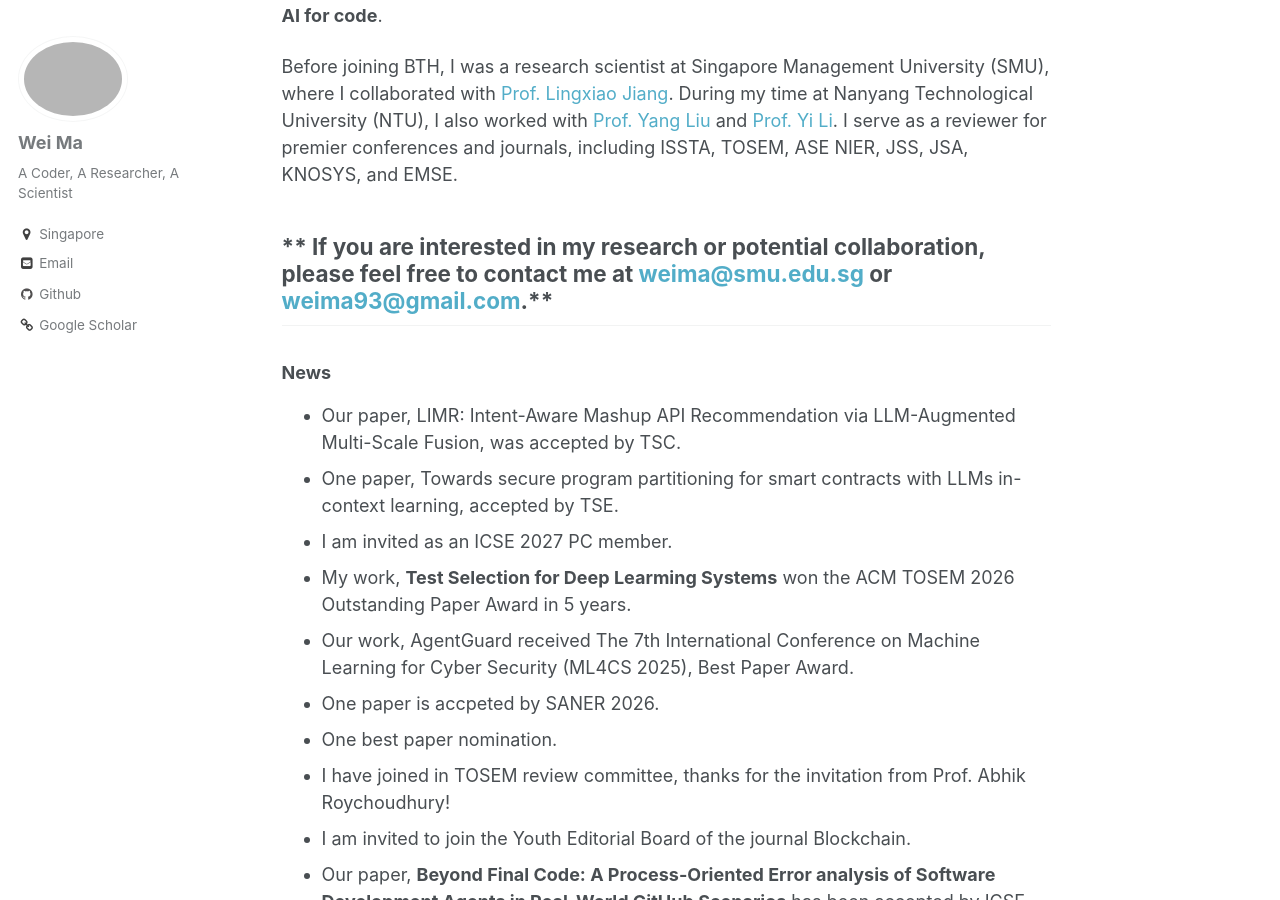
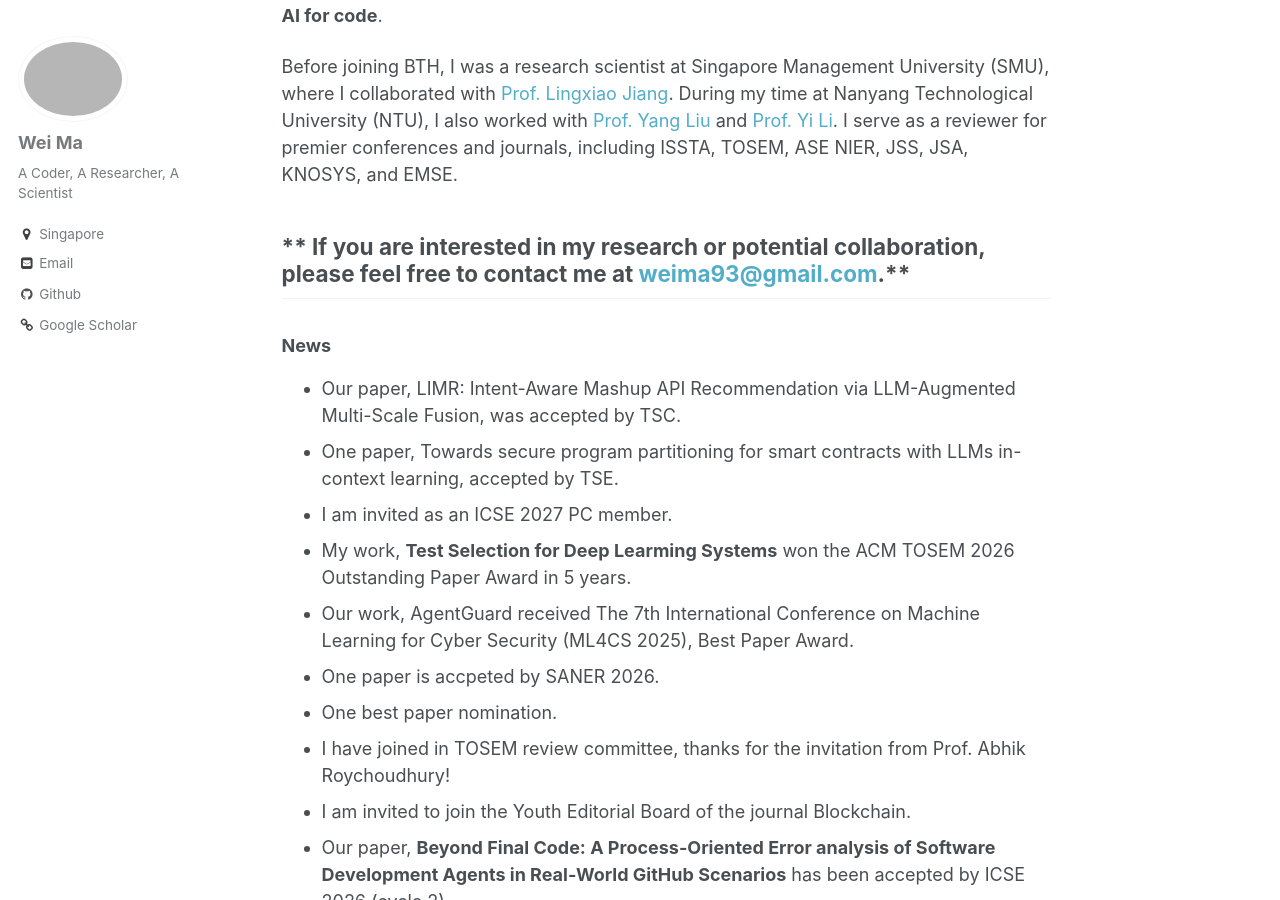
Before and after one commit to Marvinmw/weima, a Jekyll site: the page built from _pages/about.md, in a window 1280 px wide and 900 px high, scrolled down 579 px. Built offline with Jekyll 4.4.1, drawn with Linux system fonts in a browser that asks for light colours.

Commit message:
Update contact information in about.md
Removed one email address from the contact information.

```diff
--- a/_pages/about.md
+++ b/_pages/about.md
@@ -15,7 +15,7 @@ During my Ph.D. studies at University of Luxembourg, I developed foundational ex
 
 Before joining BTH, I was a research scientist at Singapore Management University (SMU), where I collaborated with [Prof. Lingxiao Jiang](https://scholar.google.com.sg/citations?user=0hssXLPZL2YC&hl=en&inst=14102473421921925766). During my time at Nanyang Technological University (NTU), I also worked with [Prof. Yang Liu](https://scholar.google.com.sg/citations?user=_Pvgwd0AAAAJ&hl=en&inst=14102473421921925766) and [Prof. Yi Li](https://scholar.google.ca/citations?user=B61QIUIAAAAJ). I serve as a reviewer for premier conferences and journals, including ISSTA, TOSEM, ASE NIER, JSS, JSA, KNOSYS, and EMSE.
 
-## ** If you are interested in my research or potential collaboration, please feel free to contact me at [weima@smu.edu.sg](mailto:weima@smu.edu.sg) or [weima93@gmail.com](mailto:weima93@gmail.com).**
+## ** If you are interested in my research or potential collaboration, please feel free to contact me at [weima93@gmail.com](mailto:weima93@gmail.com).**
 
 ### News
 - Our paper, LIMR: Intent-Aware Mashup API Recommendation via LLM-Augmented Multi-Scale Fusion, was accepted by TSC.
```
